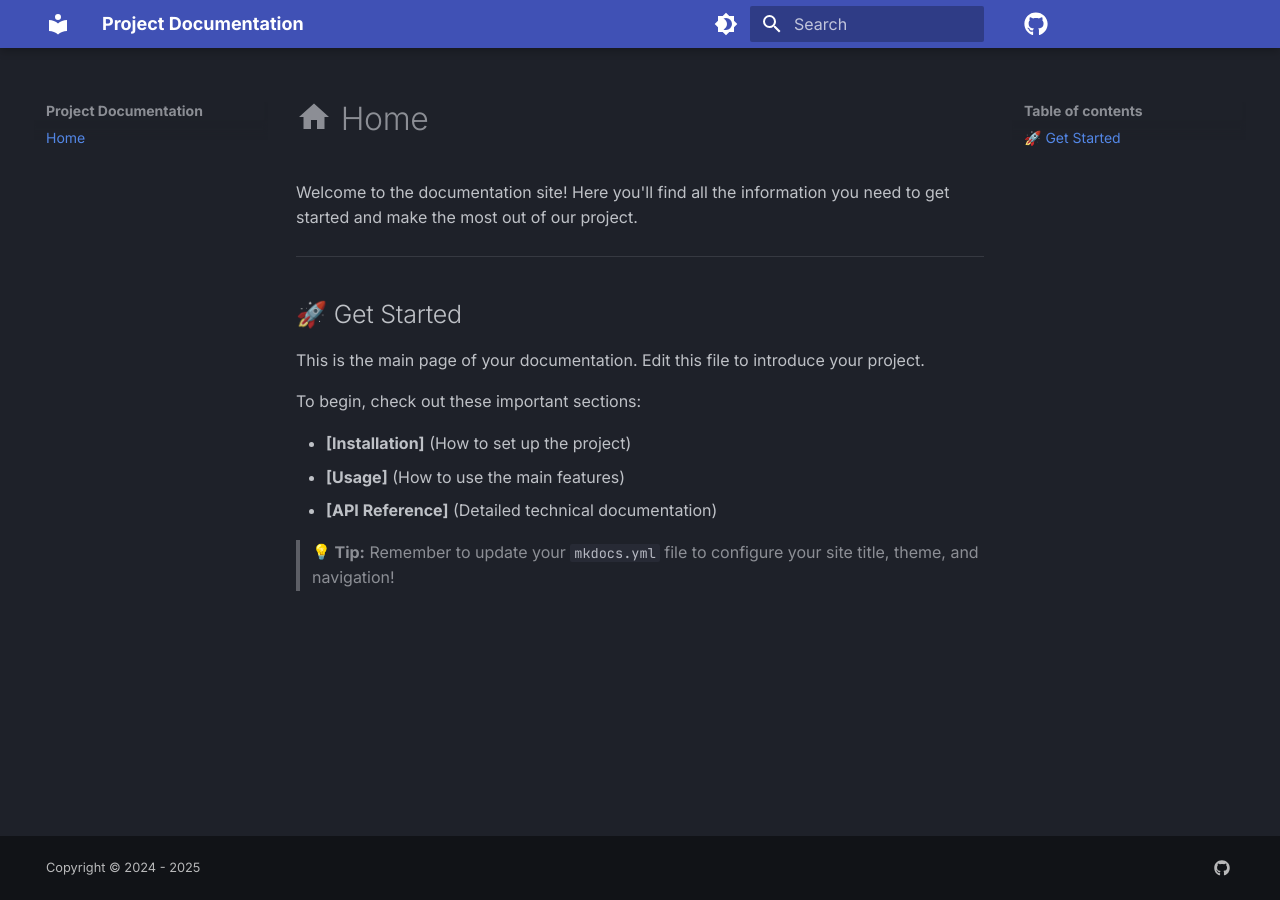
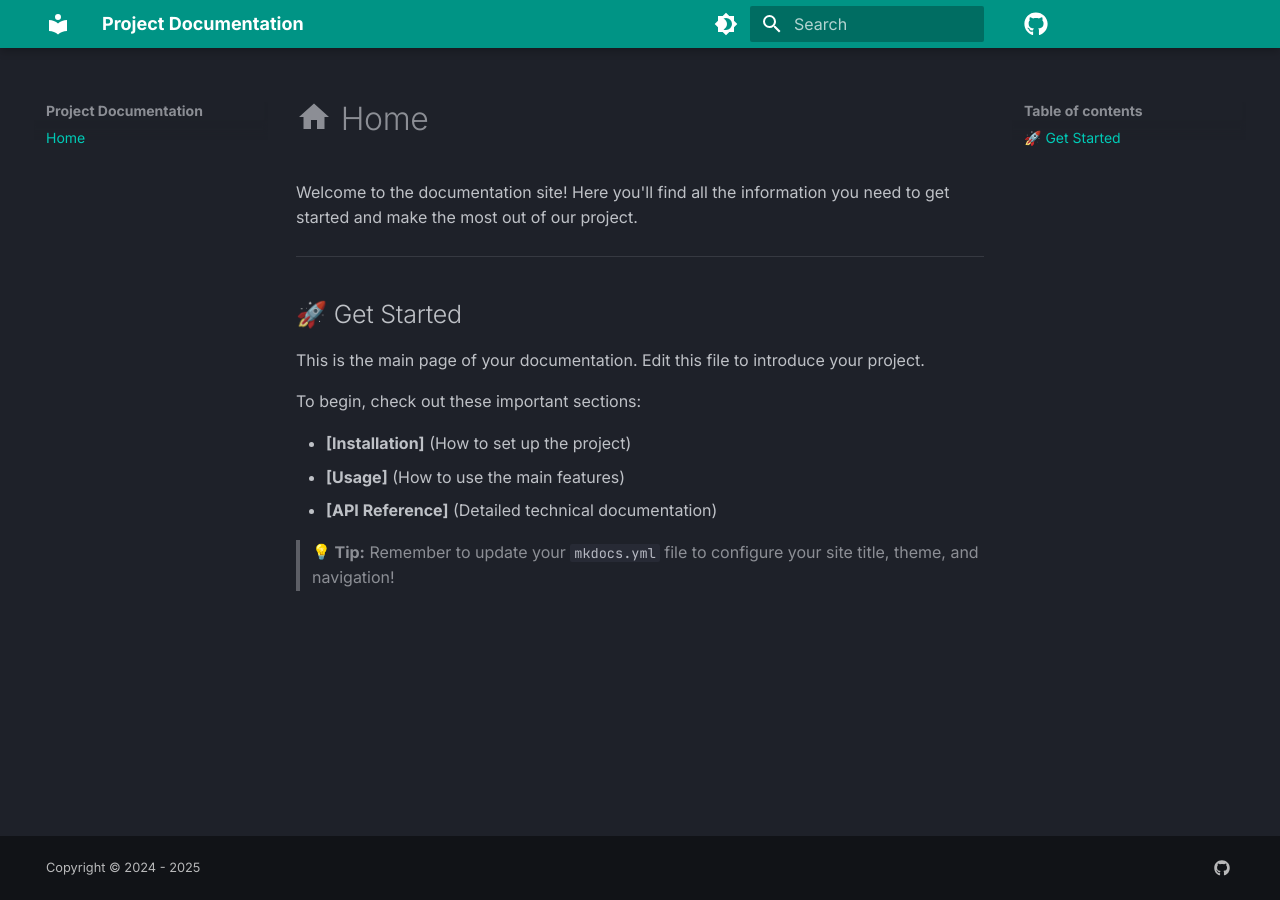
Before and after one commit to landerox/template-mkdocs, an MkDocs documentation site: the page built from docs/index.md, in a window 1280 px wide. Built offline with MkDocs 1.6.1 and Material for MkDocs 9.7.7, drawn with Linux system fonts in a browser that asks for light colours; emoji names are drawn with the system emoji font; comment, search, counter and statistics services are not loaded.

Commit message:
docs: change theme color to teal (#3)

```diff
--- a/mkdocs.yml
+++ b/mkdocs.yml
@@ -12,14 +12,14 @@ theme:
   language: en
   palette:
     - scheme: slate
-      primary: indigo
-      accent: indigo
+      primary: teal
+      accent: teal
       toggle:
         icon: material/brightness-4
         name: Switch to light mode
     - scheme: default
-      primary: indigo
-      accent: indigo
+      primary: teal
+      accent: teal
       toggle:
         icon: material/brightness-7
         name: Switch to dark mode
```
Also changed, not shown: README.md (+1 -1 lines).
